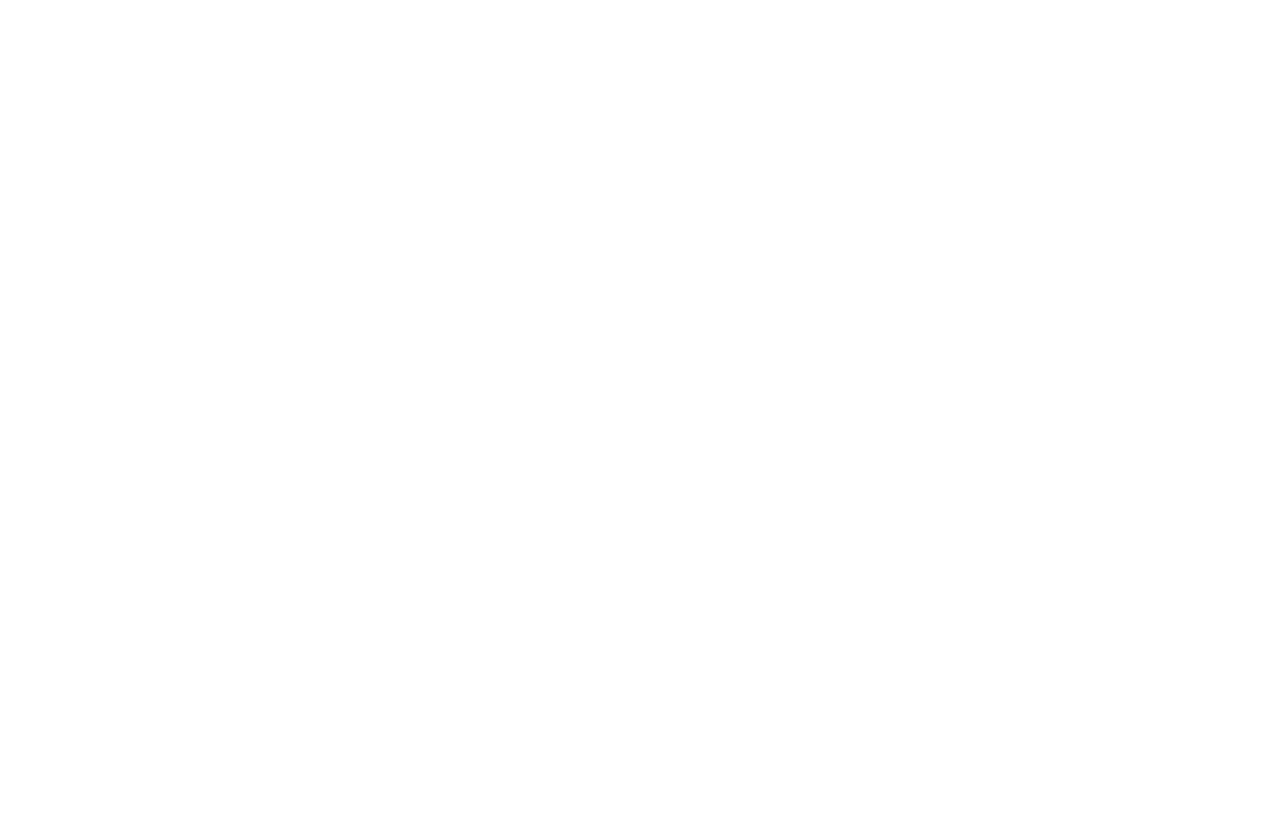
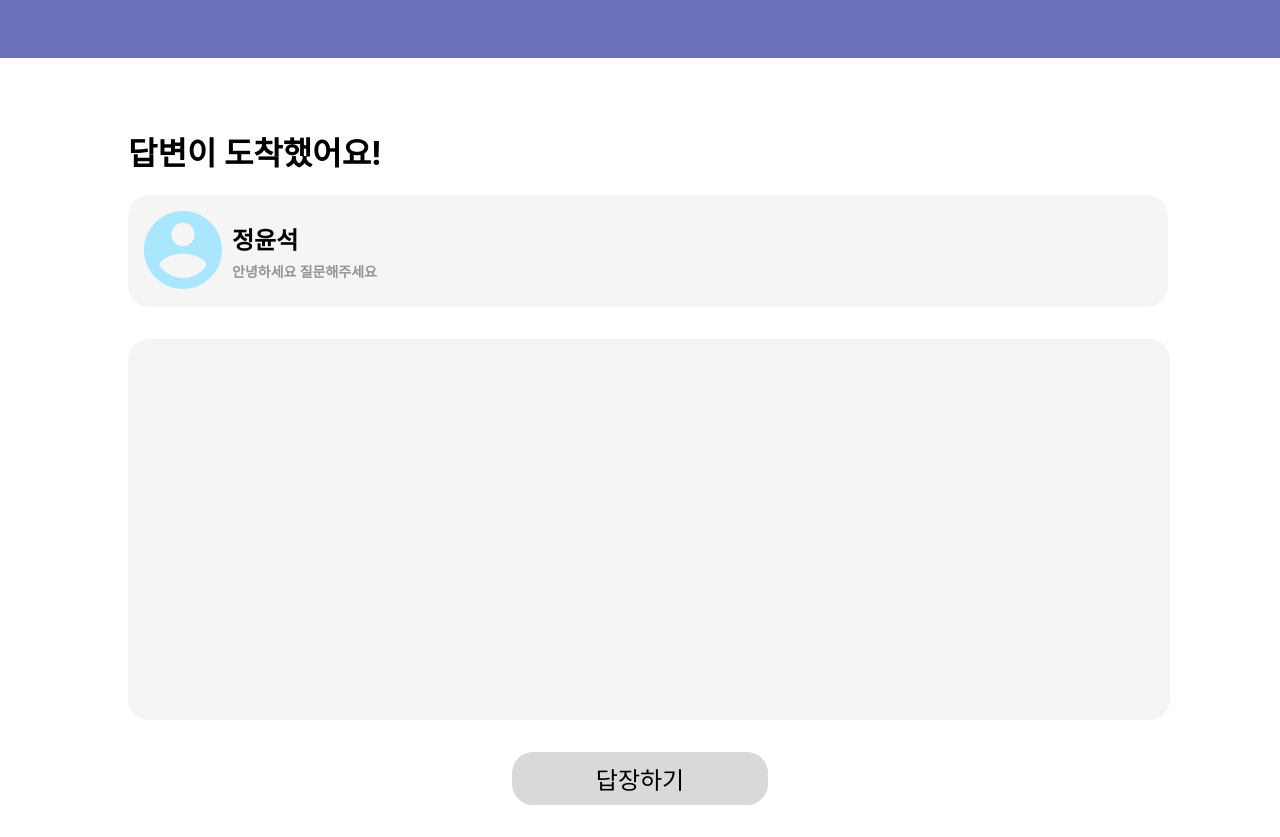
Before and after one commit to SEOULTECH-GDG-4TH-FRONTEND/MEMBER_KYEONGIN, a React (Create React App) app: page /send in a window 1280 px wide. Before the commit this address had no page. Before the commit the page ends 800 px from the top, so only its background shows below. Built offline with nearby package versions, Linux system fonts and the light colour scheme.

Commit message:
Implement send page for replying

```diff
--- a/src/App.js
+++ b/src/App.js
@@ -3,6 +3,7 @@
 import { LoginPage } from "./pages/LoginPage";
 import { MainPage } from "./pages/MainPage";
 import { QuestionPage } from "./pages/QuestionPage";
+import { SendPage } from "./pages/SendPage";
 
 function App() {
   return (
@@ -12,6 +13,7 @@
         <Route path="/" element={<LoginPage />} />
         <Route path="/main" element={<MainPage />} />
         <Route path="/question" element={<QuestionPage />} />
+        <Route path="/send" element={<SendPage />} />
       </Routes>
     </>
   );
--- /dev/null
+++ b/src/components/Send/SendButton.js
@@ -0,0 +1,20 @@
+import styled from "styled-components";
+
+export const SendButton = () => {
+  return <Container>답장하기</Container>;
+};
+
+const Container = styled.div`
+  margin-left: 40%;
+  margin-top: 32px;
+  margin-bottom: 32px;
+  display: flex;
+  align-items: center;
+  justify-content: center;
+  text-align: center;
+  width: 20%;
+  height: 53px;
+  font-size: 24px;
+  background-color: #d9d9d9;
+  border-radius: 21px;
+`;
--- a/src/pages/QuestionPage.js
+++ b/src/pages/QuestionPage.js
@@ -2,7 +2,7 @@
 import { TopBar } from "../components/common/TopBar";
 import { ProfileBar } from "../components/common/ProfileBar";
 import { ContentInput } from "../components/common/ContentInput";
-import { ReplyButton } from "../components/Question/Button";
+import { ReplyButton } from "../components/Question/ReplyButton";
 
 export const QuestionPage = () => {
   return (
--- a/src/pages/SendPage.js
+++ b/src/pages/SendPage.js
@@ -1,3 +1,29 @@
+import styled from "styled-components";
+import { TopBar } from "../components/common/TopBar";
+import { ProfileBar } from "../components/common/ProfileBar";
+import { ContentInput } from "../components/common/ContentInput";
+import { SendButton } from "../components/Send/SendButton";
+
 export const SendPage = () => {
-  return <></>;
+  return (
+    <Container>
+      <TopBar />
+      <TextBox>답변이 도착했어요!</TextBox>
+      <ProfileBar />
+      <ContentInput />
+      <SendButton />
+    </Container>
+  );
 };
+
+const Container = styled.div`
+  display: flex;
+  justify-content: center;
+  flex-direction: column;
+`;
+const TextBox = styled.div`
+  margin-top: 70px;
+  margin-left: 10%;
+  font-size: 32px;
+  font-weight: 700;
+`;
```
Also changed, not shown: src/components/Question/ReplyButton.js (renamed from src/components/Question/Button.js).
